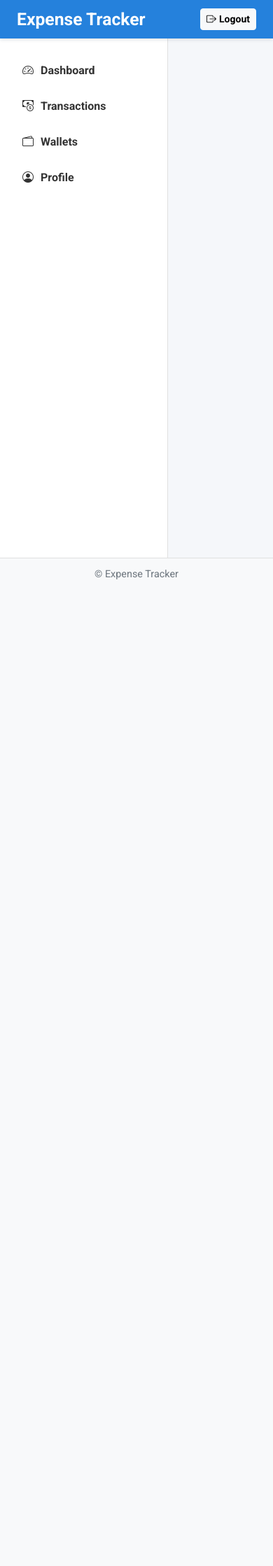
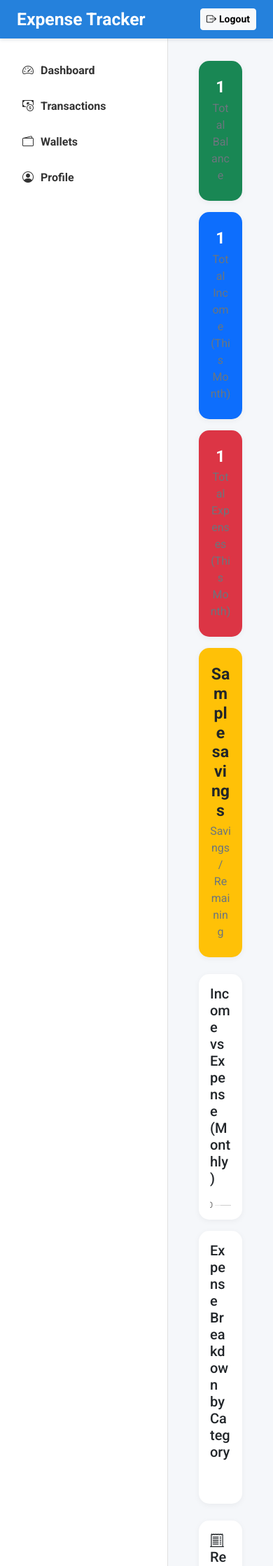
Before and after one commit to Ahmedarain111/ExpenseTracker, a Django app: template expenses/templates/expenses/dashboard.html in a window 390 px wide. Shown: the top 2238 px of the page at 70% size. Before the commit the page ends 828 px from the top, so only its background shows below. Run offline with Django 5.2, Linux system fonts and the light colour scheme; tables that the repository leaves empty hold one stand-in row (values such as "Sample post"); the template is opened without the code that fills it: values that come from a table or form of the project are taken from there, most other values are stand-ins (such as "Sample title", 1, 10 or a date in 2020); some libraries are stand-ins or nearby versions.

Commit message:
Add basic dashboard

```diff
--- a/expenses/templates/expenses/dashboard.html
+++ b/expenses/templates/expenses/dashboard.html
@@ -1,2 +1,183 @@
-{% extends "base.html" %}
+{% extends 'base.html' %}
+{% load static %}
+
 {% block title %}Dashboard{% endblock title %}
+
+{% block styles %}
+<style>
+    .card {
+        border: none;
+        border-radius: 15px;
+        box-shadow: 0 2px 8px rgba(0,0,0,0.05);
+        background-color: #fff;
+    }
+    .summary-card {
+        text-align: center;
+        padding: 1.5rem 1rem;
+    }
+    .summary-card h3 {
+        font-weight: 700;
+        margin: 0;
+    }
+    .summary-card p {
+        color: #6c757d;
+        margin: 0.25rem 0 0;
+    }
+    .chart-card {
+        padding: 1rem;
+    }
+    .table th {
+        font-weight: 600;
+    }
+</style>
+{% endblock styles %}
+
+{% block content %}
+<div class="container-fluid">
+    <div class="row g-3 mb-4">
+        <div class="col-md-3 col-sm-6">
+            <div class="card summary-card bg-success text-white">
+                <h3>{{ total_balance }}</h3>
+                <p>Total Balance</p>
+            </div>
+        </div>
+        <div class="col-md-3 col-sm-6">
+            <div class="card summary-card bg-primary text-white">
+                <h3>{{ total_income }}</h3>
+                <p>Total Income (This Month)</p>
+            </div>
+        </div>
+        <div class="col-md-3 col-sm-6">
+            <div class="card summary-card bg-danger text-white">
+                <h3>{{ total_expenses }}</h3>
+                <p>Total Expenses (This Month)</p>
+            </div>
+        </div>
+        <div class="col-md-3 col-sm-6">
+            <div class="card summary-card bg-warning text-dark">
+                <h3>{{ savings }}</h3>
+                <p>Savings / Remaining</p>
+            </div>
+        </div>
+    </div>
+
+    <!-- Charts -->
+    <div class="row g-3 mb-4">
+        <div class="col-lg-6">
+            <div class="card chart-card">
+                <h5 class="mb-3">Income vs Expense (Monthly)</h5>
+                <canvas id="incomeExpenseChart"></canvas>
+            </div>
+        </div>
+        <div class="col-lg-6">
+            <div class="card chart-card">
+                <h5 class="mb-3">Expense Breakdown by Category</h5>
+                <canvas id="expensePieChart"></canvas>
+            </div>
+        </div>
+    </div>
+
+    <!-- Recent Transactions -->
+    <div class="card mb-4 p-3">
+        <h5 class="mb-3"><i class="bi bi-receipt-cutoff me-2"></i>Recent Transactions</h5>
+        <div class="table-responsive">
+            <table class="table table-hover align-middle">
+                <thead>
+                    <tr>
+                        <th>Date</th>
+                        <th>Category</th>
+                        <th>Description</th>
+                        <th>Amount</th>
+                        <th>Type</th>
+                    </tr>
+                </thead>
+                <tbody>
+                    {% for tx in recent_transactions %}
+                    <tr>
+                        <td>{{ tx.date }}</td>
+                        <td>{{ tx.category }}</td>
+                        <td>{{ tx.description }}</td>
+                        <td>{{ tx.amount }}</td>
+                        <td>
+                            {% if tx.type == "Income" %}
+                                <span class="badge bg-success">Income</span>
+                            {% else %}
+                                <span class="badge bg-danger">Expense</span>
+                            {% endif %}
+                        </td>
+                    </tr>
+                    {% empty %}
+                    <tr><td colspan="5" class="text-center text-muted">No transactions yet.</td></tr>
+                    {% endfor %}
+                </tbody>
+            </table>
+        </div>
+    </div>
+
+    <!-- Budget Overview -->
+    <div class="card p-3 mb-4">
+        <h5 class="mb-3"><i class="bi bi-pie-chart-fill me-2"></i>Budget Overview</h5>
+        {% for budget in budgets %}
+            <p class="mb-1 fw-semibold">{{ budget.category }}: {{ budget.spent }} / {{ budget.limit }}</p>
+            <div class="progress mb-3" style="height: 10px;">
+                <div class="progress-bar
+                    {% if budget.spent > budget.limit %}
+                        bg-danger
+                    {% elif budget.spent > budget.limit|divisibleby:2 %}
+                        bg-warning
+                    {% else %}
+                        bg-success
+                    {% endif %}"
+                    role="progressbar"
+                    style="width: {{ budget.percent }}%;">
+                </div>
+            </div>
+        {% empty %}
+            <p class="text-muted">No budgets set yet.</p>
+        {% endfor %}
+    </div>
+</div>
+
+<!-- Chart.js -->
+<script src="https://cdn.jsdelivr.net/npm/chart.js"></script>
+<script>
+    const incomeExpenseCtx = document.getElementById('incomeExpenseChart');
+    new Chart(incomeExpenseCtx, {
+        type: 'bar',
+        data: {
+            labels: {{ months|safe }},
+            datasets: [
+                {
+                    label: 'Income',
+                    data: {{ income_data|safe }},
+                    backgroundColor: 'rgba(37, 129, 220, 0.7)'
+                },
+                {
+                    label: 'Expenses',
+                    data: {{ expense_data|safe }},
+                    backgroundColor: 'rgba(220, 53, 69, 0.7)'
+                }
+            ]
+        },
+        options: {
+            responsive: true,
+            scales: { y: { beginAtZero: true } }
+        }
+    });
+
+    const expensePieCtx = document.getElementById('expensePieChart');
+    new Chart(expensePieCtx, {
+        type: 'pie',
+        data: {
+            labels: {{ category_labels|safe }},
+            datasets: [{
+                data: {{ category_values|safe }},
+                backgroundColor: [
+                    '#2581dc', '#dc3545', '#ffc107', '#198754', '#17a2b8'
+                ]
+            }]
+        },
+        options: { responsive: true }
+    });
+</script>
+{% endblock content %}
```
